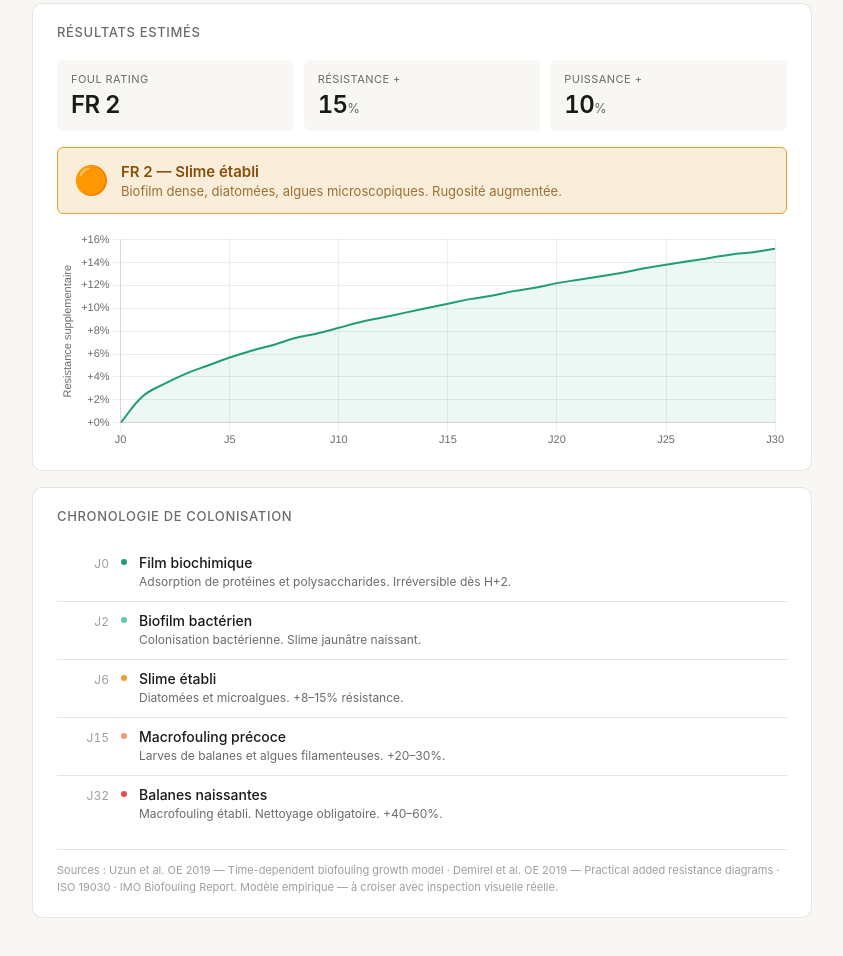
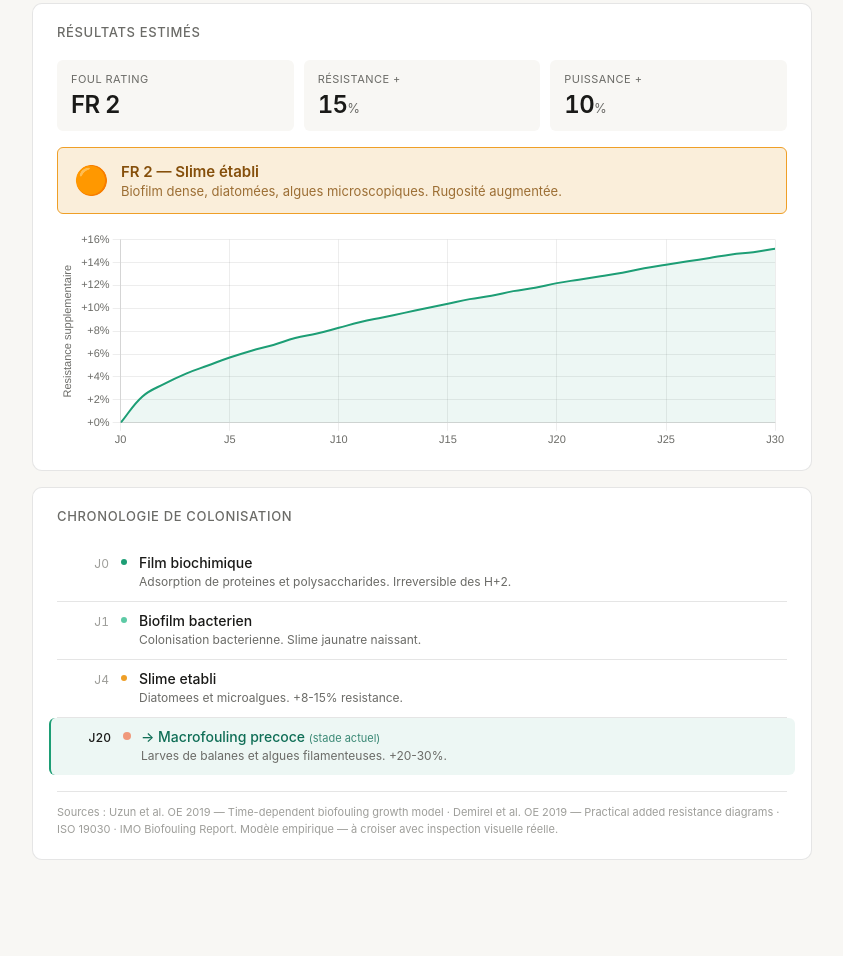
Before and after one commit to thibautrastoin-commits/fouling-tool, a plain HTML site: page index.html in a window 1280 px wide. Shown: the part 647-1603 px from the top of the page, without its empty margins (218-1061 px from the left). After the commit the page ends 1555 px from the top, so only its background shows below. Drawn offline with nearby package versions, Linux system fonts and the light colour scheme.

Commit message:
Update index.html

```diff
--- a/index.html
+++ b/index.html
@@ -369,21 +369,33 @@ function dragToPower(drag) {
   return Math.round(drag * 0.65 * 10) / 10;
 }
 
+function dayForDrag(targetDrag, temp, sal, af) {
+  for (let d = 0; d <= 365; d++) {
+    if (computeDrag(d, temp, sal, af) >= targetDrag) return d;
+  }
+  return null;
+}
+
 function getTimelineEvents(days, temp, sal, af) {
-  const tf = tempFactor(temp);
-  const sf = salFactor(sal);
-  const aff = afFactor(af);
-  const adjust = 1 / (tf * sf * aff);
+  const currentDrag = computeDrag(days, temp, sal, af);
+  const currentFR = dragToFR(currentDrag);
 
-  const events = [
-    { day: 0,                                   name: 'Film biochimique',        detail: 'Adsorption de protéines et polysaccharides. Irréversible dès H+2.', dot: '#1d9e75' },
-    { day: Math.round(2 * adjust),              name: 'Biofilm bactérien',       detail: 'Colonisation bactérienne. Slime jaunâtre naissant.', dot: '#5dcaa5' },
-    { day: Math.round(6 * adjust),              name: 'Slime établi',            detail: 'Diatomées et microalgues. +8–15% résistance.', dot: '#ef9f27' },
-    { day: Math.round(14 * adjust),             name: 'Macrofouling précoce',    detail: 'Larves de balanes et algues filamenteuses. +20–30%.', dot: '#f0997b' },
-    { day: Math.round(30 * adjust),             name: 'Balanes naissantes',      detail: 'Macrofouling établi. Nettoyage obligatoire. +40–60%.', dot: '#e24b4a' },
-    { day: Math.round(60 * adjust),             name: 'Macrofouling dense',      detail: 'Moules, vers tubicoles. Cale sèche recommandée. +60–80%.', dot: '#a32d2d' },
+  const stages = [
+    { dragThreshold: 0,  fr: 0, name: 'Film biochimique',     detail: 'Adsorption de proteines et polysaccharides. Irreversible des H+2.', dot: '#1d9e75' },
+    { dragThreshold: 1,  fr: 1, name: 'Biofilm bacterien',    detail: 'Colonisation bacterienne. Slime jaunatre naissant.', dot: '#5dcaa5' },
+    { dragThreshold: 5,  fr: 1, name: 'Slime etabli',         detail: 'Diatomees et microalgues. +8-15% resistance.', dot: '#ef9f27' },
+    { dragThreshold: 12, fr: 2, name: 'Macrofouling precoce', detail: 'Larves de balanes et algues filamenteuses. +20-30%.', dot: '#f0997b' },
+    { dragThreshold: 22, fr: 3, name: 'Balanes naissantes',   detail: 'Macrofouling etabli. Nettoyage obligatoire. +40-60%.', dot: '#e24b4a' },
+    { dragThreshold: 40, fr: 4, name: 'Macrofouling dense',   detail: 'Moules, vers tubicoles. Cale seche recommandee. +60-80%.', dot: '#a32d2d' },
   ];
-  return events.filter(e => e.day <= days + 5);
+
+  return stages.map(s => {
+    const d = s.dragThreshold === 0 ? 0 : dayForDrag(s.dragThreshold, temp, sal, af);
+    const reached = d !== null && d <= days;
+    const isCurrent = reached && dragToFR(computeDrag(d, temp, sal, af)) === currentFR &&
+      (stages.findIndex(x => x === s) === stages.map(x => x.fr).lastIndexOf(currentFR) || s.fr === currentFR);
+    return { ...s, day: d, reached, isCurrent: reached && s.fr === currentFR };
+  }).filter(e => e.day !== null && e.day <= days + 1);
 }
 
 function buildChart(days, temp, sal, af) {
@@ -443,14 +455,20 @@ function buildChart(days, temp, sal, af) {
 function buildTimeline(events) {
   const tl = $('timeline');
   tl.innerHTML = '';
+  const lastReached = events.filter(e => e.reached);
+  const currentStage = lastReached.length ? lastReached[lastReached.length - 1] : null;
   events.forEach(ev => {
+    const isCurrent = currentStage && ev.name === currentStage.name;
     const row = document.createElement('div');
     row.className = 'tl-row';
+    row.style.cssText = isCurrent
+      ? 'background: rgba(29,158,117,0.08); border-radius: 6px; margin: 0 -8px; padding: 10px 8px; border-bottom: none; border-left: 2px solid #1d9e75;'
+      : '';
     row.innerHTML = `
-      <div class="tl-day">J${ev.day}</div>
-      <div class="tl-dot" style="background:${ev.dot}"></div>
+      <div class="tl-day" style="${isCurrent ? 'color:var(--text);font-weight:500;' : ''}">J${ev.day}</div>
+      <div class="tl-dot" style="background:${ev.dot}; ${isCurrent ? 'width:8px;height:8px;margin-top:4px;' : ''}"></div>
       <div class="tl-content">
-        <div class="tl-name">${ev.name}</div>
+        <div class="tl-name" style="${isCurrent ? 'color:var(--teal);' : ''}">${isCurrent ? '&#8594; ' : ''}${ev.name}${isCurrent ? ' <span style="font-size:11px;font-weight:400;color:var(--teal);opacity:0.8;">(stade actuel)</span>' : ''}</div>
         <div class="tl-detail">${ev.detail}</div>
       </div>`;
     tl.appendChild(row);
```
